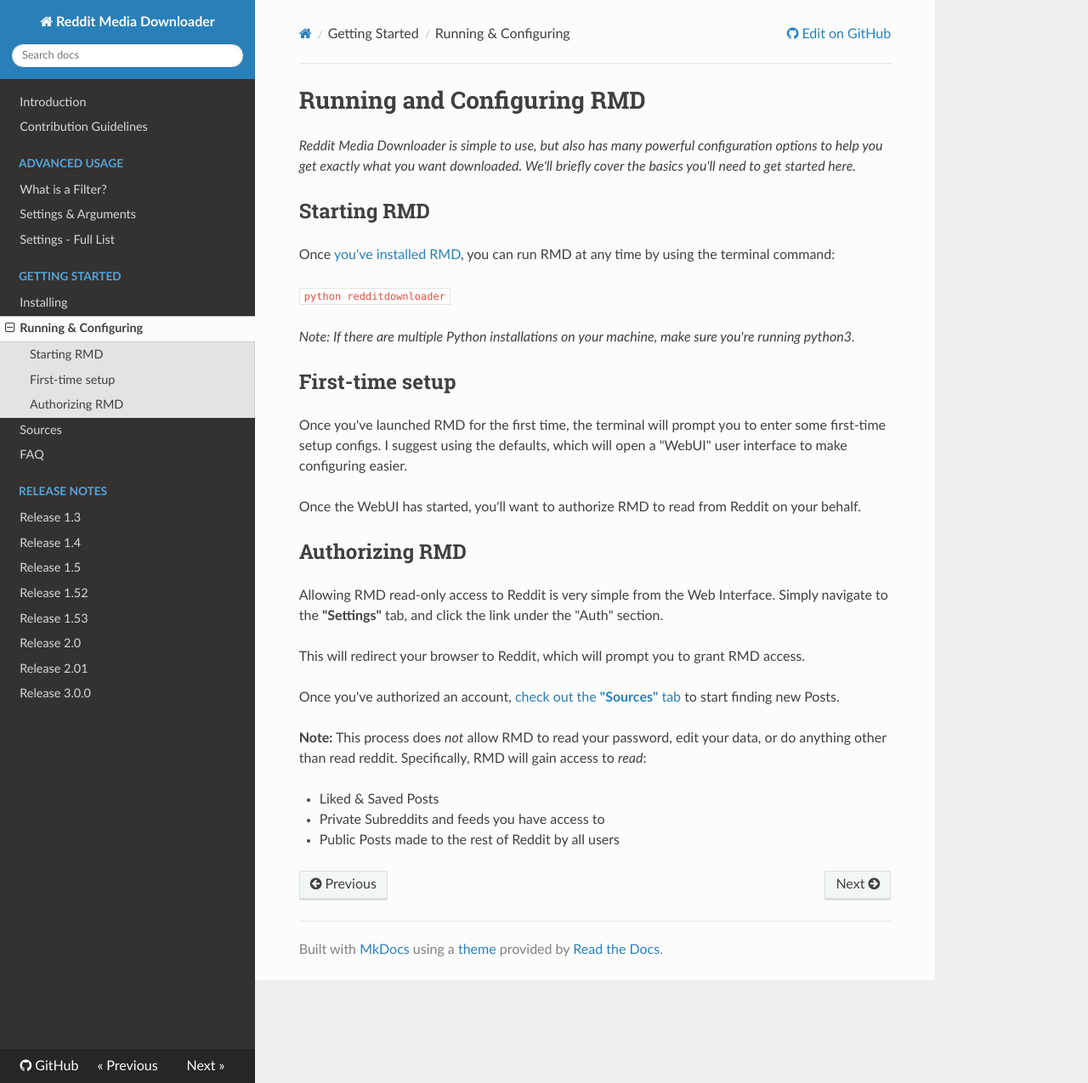
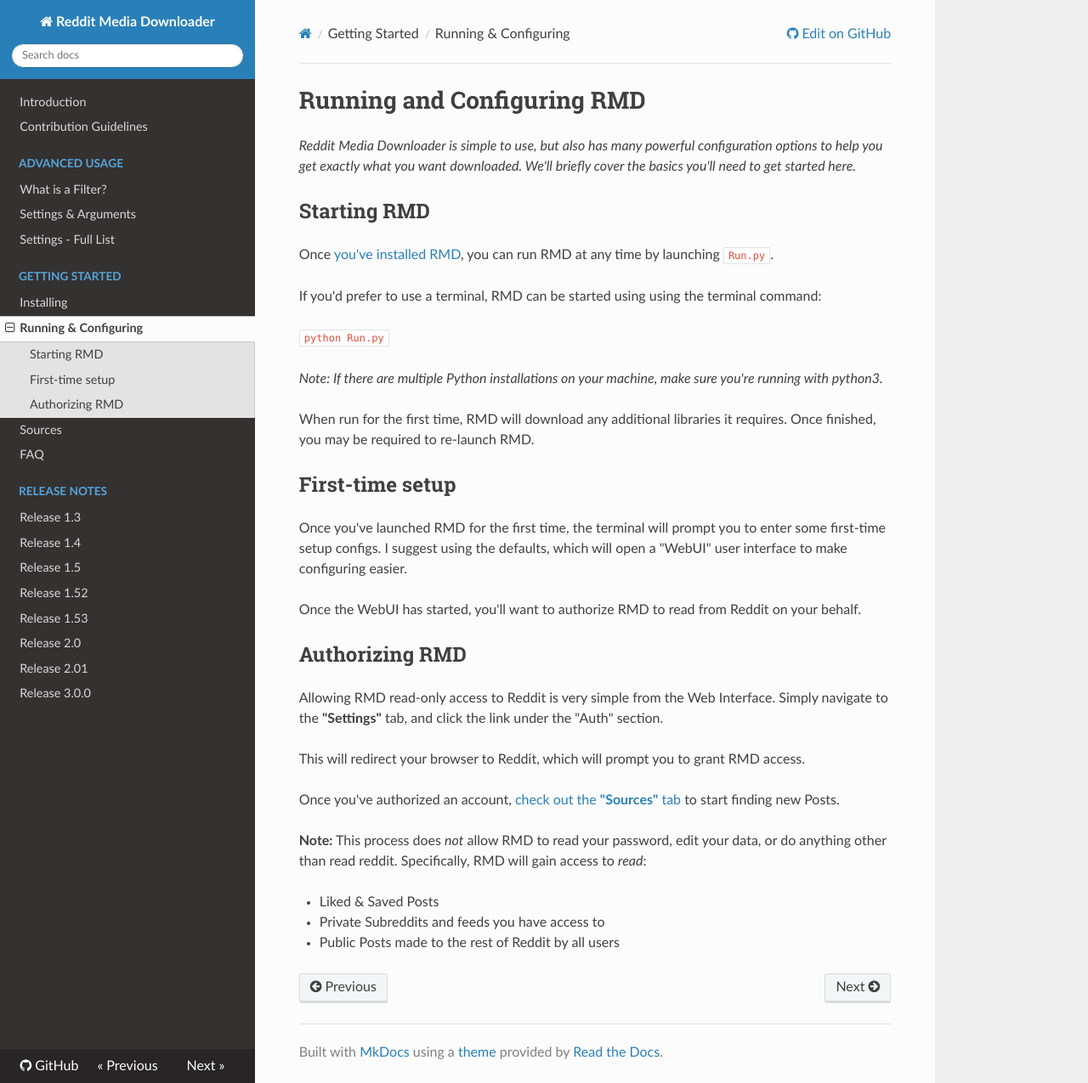
Before and after one commit to shadowmoose/RedditDownloader, an MkDocs documentation site: the page built from docs/Getting_Started/Running_&_Configuring.md, in a window 1280 px wide and 1275 px high. Shown: the whole window at 85% size. Built offline with MkDocs 1.6.1, drawn with Linux system fonts in a browser that asks for light colours; nearby versions of some CDN libraries.

Commit message:
Mor documentation tweaks...

````diff
--- a/docs/Getting_Started/Running_&_Configuring.md
+++ b/docs/Getting_Started/Running_&_Configuring.md
@@ -6,11 +6,16 @@
 We'll briefly cover the basics you'll need to get started here.*
 
 ## Starting RMD
-Once [you've installed RMD](Installing.md), you can run RMD at any time by using the terminal command:
+Once [you've installed RMD](Installing.md), you can run RMD at any time by launching ```Run.py```.
 
-```python redditdownloader```
+If you'd prefer to use a terminal, RMD can be started using using the terminal command:
 
-*Note: If there are multiple Python installations on your machine, make sure you're running python3.*
+```python Run.py```
+
+*Note: If there are multiple Python installations on your machine, make sure you're running with python3.*
+
+When run for the first time, RMD will download any additional libraries it requires.
+Once finished, you may be required to re-launch RMD.
 
 ## First-time setup
 Once you've launched RMD for the first time, the terminal will prompt you to enter some first-time setup configs.
````
